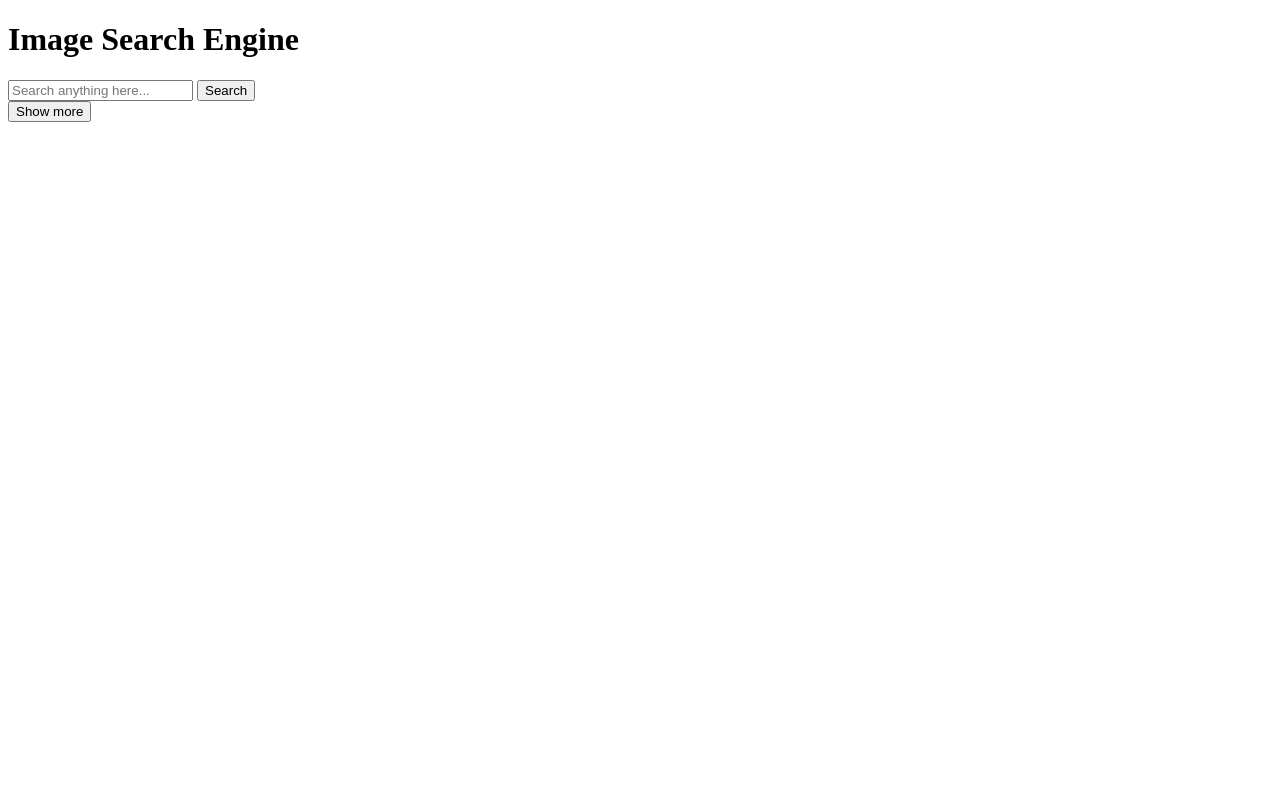
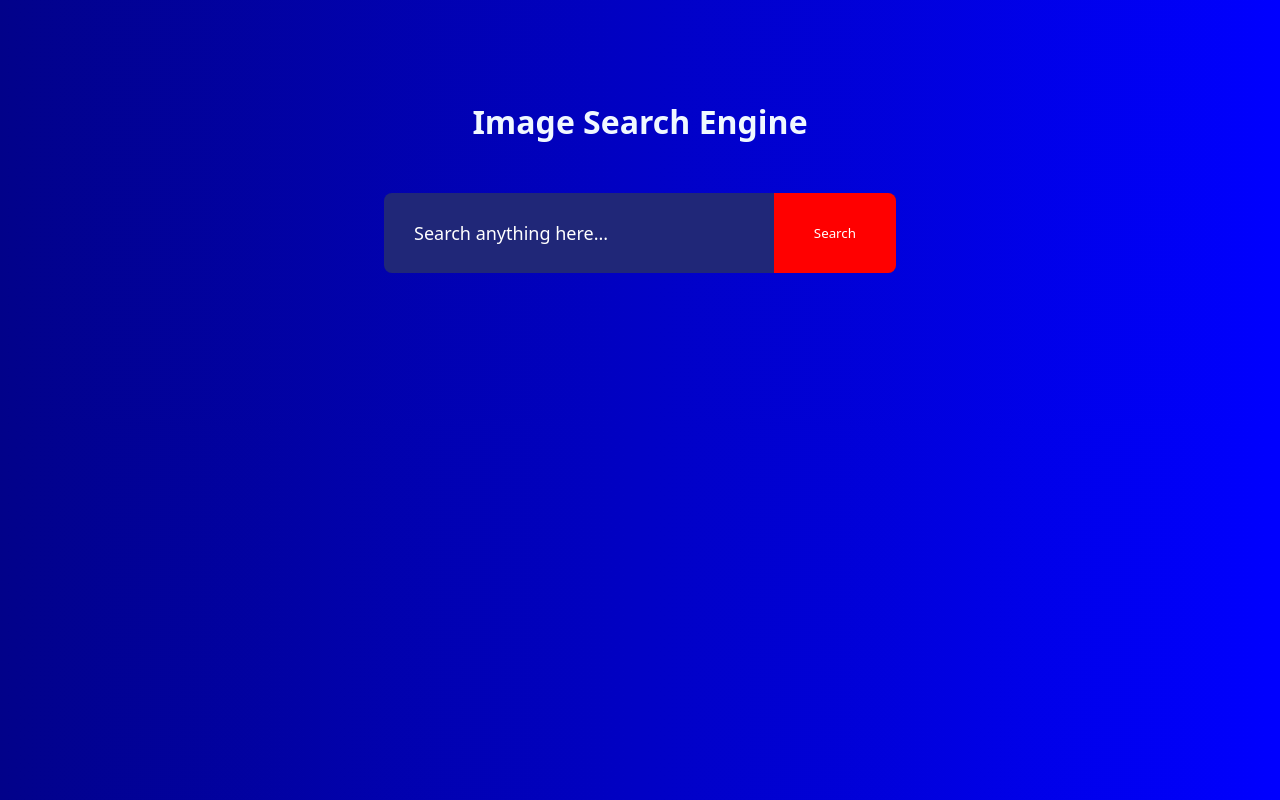
Before and after one commit to pritam810/Image_Search_Engine, a plain HTML site: page index.html in a window 1280 px wide. Drawn offline with Linux system fonts and the light colour scheme; the site is published under a folder, as on GitHub Pages, so addresses that start at the root find nothing.

Commit message:
Update index.html

```diff
--- a/index.html
+++ b/index.html
@@ -5,7 +5,7 @@
     <meta http-equiv="X-UA-Compatible" content="IE=edge" />
     <meta name="viewport" content="width=device-width, initial-scale=1.0" />
     <title>Image search engine</title>
-    <link rel="stylesheet" href="/mystyle.css" />
+    <link rel="stylesheet" href="mystyle.css" />
   </head>
   <body>
     <div id="search-name"><h1>Image Search Engine</h1></div>
```
